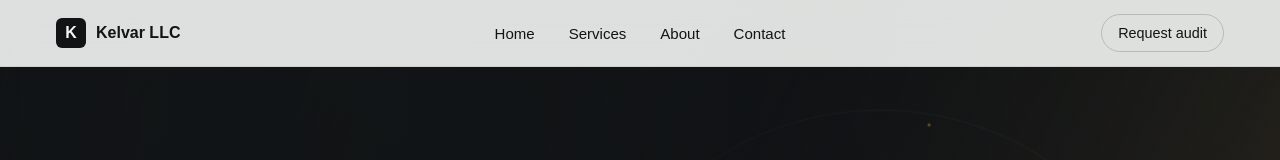
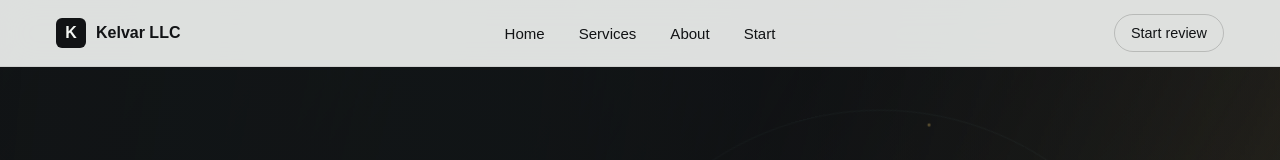
Before and after one commit to KelvarLLC/Business1, a Next.js app in the folder agency-ops/website/: page / in a window 1280 px wide. Shown: the top 160 px of the page. Built offline with nearby package versions, Linux system fonts and the light colour scheme.

Commit message:
Route website CTAs to intake page

```diff
--- a/agency-ops/website/app/layout.tsx
+++ b/agency-ops/website/app/layout.tsx
@@ -12,7 +12,7 @@ const navItems = [
   { href: "/", label: "Home" },
   { href: "/services", label: "Services" },
   { href: "/about", label: "About" },
-  { href: "/contact", label: "Contact" }
+  { href: "/start", label: "Start" }
 ];
 
 export default function RootLayout({
@@ -35,8 +35,8 @@ export default function RootLayout({
               </Link>
             ))}
           </nav>
-          <Link className="header-cta" href="/contact">
-            Request audit
+          <Link className="header-cta" href="/start">
+            Start review
           </Link>
         </header>
         {children}
@@ -45,7 +45,7 @@ export default function RootLayout({
             <strong>Kelvar LLC</strong>
             <p>AI automation ecosystems for cleaner intake, follow-up, and delivery operations.</p>
           </div>
-          <Link href="/contact">Request an automation audit</Link>
+          <Link href="/start">Start an automation review</Link>
         </footer>
       </body>
     </html>
```
